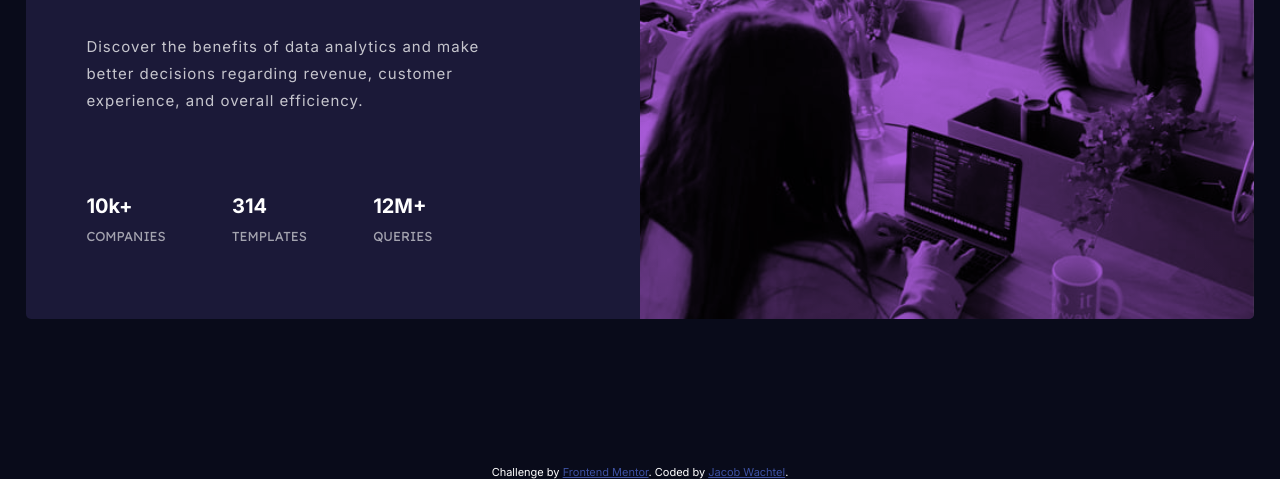
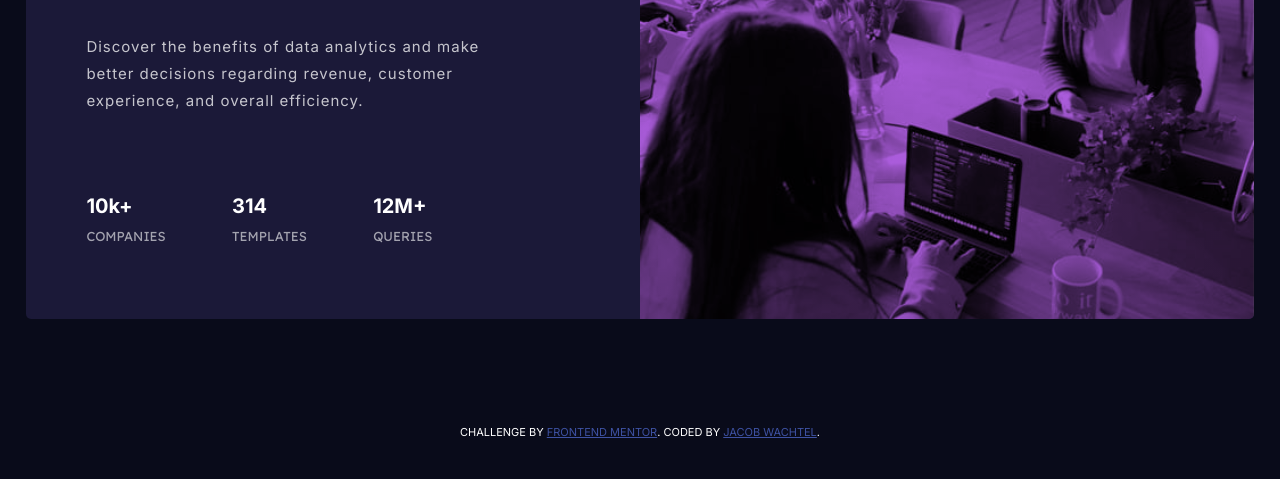
Before and after one commit to jacobwachtel/preview-card-component, a plain HTML site: page index.html in a window 1280 px wide. Shown: the part 321-800 px from the top of the page. Drawn offline with Linux system fonts and the light colour scheme.

Commit message:
Styling touch-ups to bottom attribution

```diff
--- a/style.css
+++ b/style.css
@@ -53,6 +53,7 @@ body {
 .card__heading {
     padding: 6rem;
     padding-right: 8rem;
+
 }
 
 .heading-primary {
@@ -108,5 +109,7 @@ body {
 
 .attribution {
     position: absolute;
-    bottom: 0;
+    bottom: 5%;
+    font-size: 1.1rem;
+    text-transform: uppercase;
 }
```
